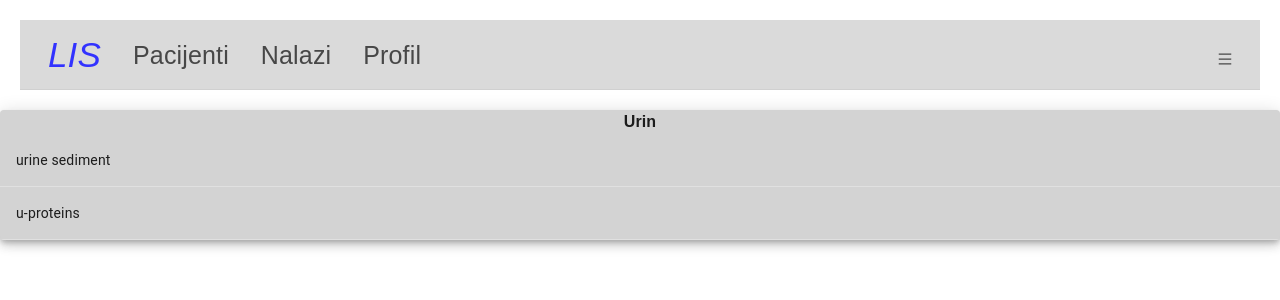
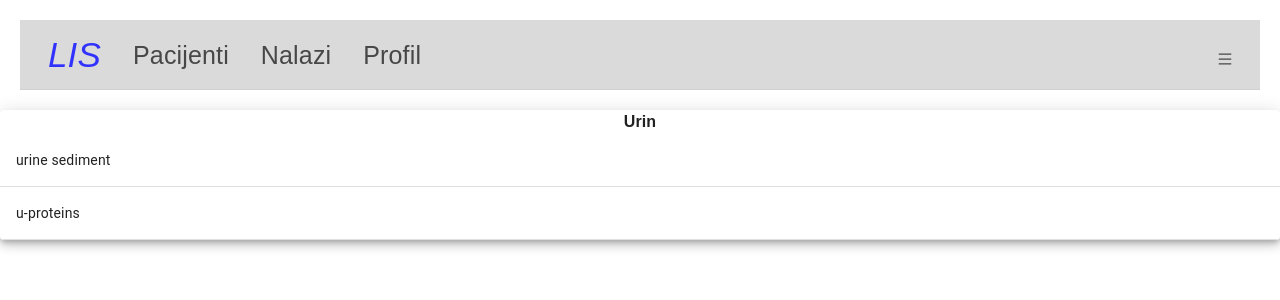
Before and after one commit to sergejsoldat20/lis-frontend, a React (Create React App) app: page /urine in a window 1280 px wide. Shown: the top 300 px of the page. Built offline with nearby package versions, Linux system fonts and the light colour scheme; no server answers; sample sign-in values are in the browser's storage.

Commit message:
view-fix

```diff
--- a/src/pages/ViewBiochemistry.js
+++ b/src/pages/ViewBiochemistry.js
@@ -37,13 +37,7 @@ const ViewBiochemistry = (props) => {
       }}
     >
       <b>Biohemija</b>
-      <Table
-        aria-label="simple table"
-        sx={{
-          // textAlign: "center",
-          backgroundColor: "gray",
-        }}
-      >
+      <Table aria-label="simple table">
         <TableBody width="">
           <TableRow
             sx={{
--- a/src/pages/ViewHematology.js
+++ b/src/pages/ViewHematology.js
@@ -1,11 +1,8 @@
 import React, { useEffect, useState } from "react";
-// import axios from "axios";
-import { styled } from "@mui/material";
 import Table from "@mui/material/Table";
 import TableBody from "@mui/material/TableBody";
 import TableCell from "@mui/material/TableCell";
 import TableContainer from "@mui/material/TableContainer";
-// import ProvjeriGranice from "../utils/ProvjeriGranice";
 import TableRow from "@mui/material/TableRow";
 import Paper from "@mui/material/Paper";
 import PropTypes from "prop-types";
@@ -27,14 +24,8 @@ const ViewHematology = (props) => {
       setHematology(result.data);
     });
   };
-
-  const StyledTableContainer = styled(TableContainer)`
-    background-color: lightgray;
-    text-align: center;
-  `;
-
   return (
-    <StyledTableContainer
+    <TableContainer
       component={Paper}
       sx={{
         textAlign: "center",
@@ -96,7 +87,7 @@ const ViewHematology = (props) => {
           </TableRow>
         </TableBody>
       </Table>
-    </StyledTableContainer>
+    </TableContainer>
   );
 };
 ViewHematology.propTypes = {
--- a/src/pages/ViewUrine.js
+++ b/src/pages/ViewUrine.js
@@ -1,6 +1,6 @@
 import React, { useEffect, useState } from "react";
 import recordsService from "../services/recordsService.service";
-import { Paper, styled } from "@mui/material";
+import { Paper } from "@mui/material";
 import Table from "@mui/material/Table";
 import TableBody from "@mui/material/TableBody";
 import TableCell from "@mui/material/TableCell";
@@ -20,18 +20,8 @@ const ViewUrine = (props) => {
       setUrine(result.data);
     });
   };
-
-  const StyledTableContainer = styled(TableContainer)`
-    background-color: lightgray;
-    text-align: center;
-  `;
-
-  const StyledTableRow = styled(TableRow)`
-    background-color: lightgray;
-  `;
-
   return (
-    <StyledTableContainer
+    <TableContainer
       component={Paper}
       sx={{
         textAlign: "center",
@@ -41,23 +31,17 @@ const ViewUrine = (props) => {
       <b>Urin</b>
       <Table aria-label="simple table">
         <TableBody width="">
-          <StyledTableRow
-            sx={{
-              "&:last-child td, &:last-child th": {
-                border: 0,
-              },
-            }}
-          >
+          <TableRow>
             <TableCell align="left">urine sediment</TableCell>
             <TableCell align="center">{urine.urineSediment}</TableCell>
-          </StyledTableRow>
-          <StyledTableRow>
+          </TableRow>
+          <TableRow>
             <TableCell align="left">u-proteins</TableCell>
             <TableCell align="center">{urine.uproteins}</TableCell>
-          </StyledTableRow>
+          </TableRow>
         </TableBody>
       </Table>
-    </StyledTableContainer>
+    </TableContainer>
   );
 };
 ViewUrine.propTypes = {
```
